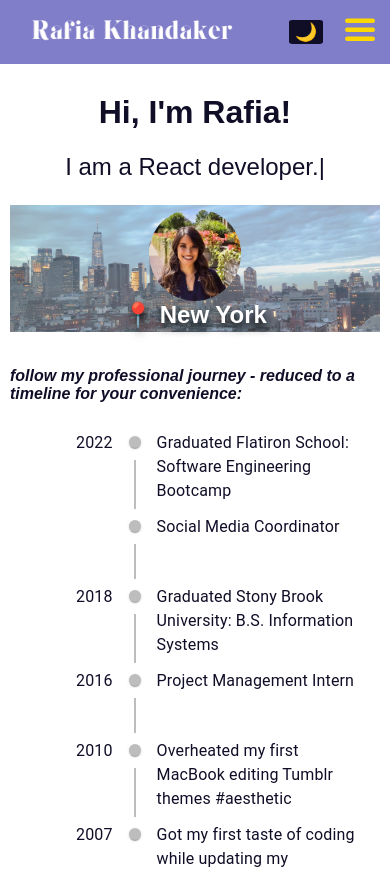
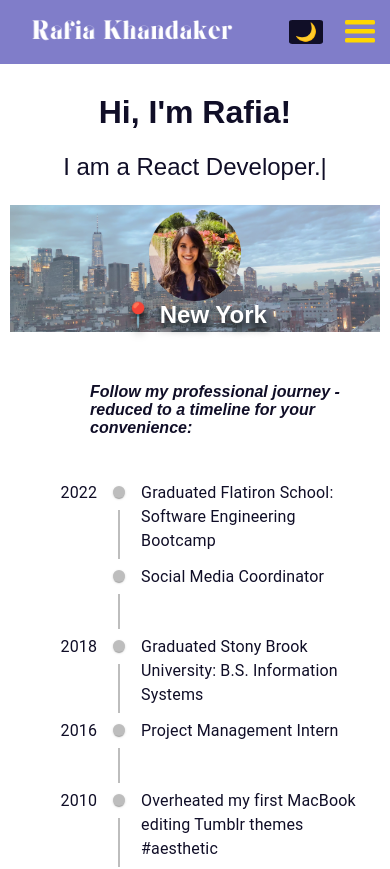
Before and after one commit to RafiaJK/portfolio, a React (Create React App) app: page / in a window 390 px wide. Shown: the top 869 px of the page. Built offline with nearby package versions, Linux system fonts and the light colour scheme.

Commit message:
tweaks to english

```diff
--- a/public/index.html
+++ b/public/index.html
@@ -2,7 +2,7 @@
 <html lang="en">
   <head>
     <meta charset="utf-8" />
-    <link rel="icon" href="%PUBLIC_URL%/initials_logo.png" />
+    <link rel="icon" href="%PUBLIC_URL%/tablogo.png" />
     <meta name="viewport" content="width=device-width, initial-scale=1" />
     <meta name="theme-color" content="#000000" />
     <meta
--- a/src/App.css
+++ b/src/App.css
@@ -19,7 +19,8 @@
 .designed-by{
   text-align: center;
   font-style: italic;
-  position:relative;
+  bottom: 0px;
+  z-index: -1;
 }
 
 @media (prefers-reduced-motion: no-preference) {
--- a/src/CodingTimeline.js
+++ b/src/CodingTimeline.js
@@ -11,11 +11,11 @@ import TimelineOppositeContent, {
 
 export default function OppositeContentTimeline() {
   return (
-    <Timeline className="home-timeline"
+    <div className='home-timeline'>
+    <Timeline
       sx={{
         [`& .${timelineOppositeContentClasses.root}`]: {
-          flex: 0.4,
-
+          flex: 0.3,
         },
       }}
     >
@@ -84,5 +84,7 @@ export default function OppositeContentTimeline() {
         <TimelineContent>Got my first taste of coding while updating my MySpace layout daily (so, so, SO much neon)</TimelineContent>
       </TimelineItem>
     </Timeline>
+
+  </div>
   );
 }
--- a/src/ConcertList.js
+++ b/src/ConcertList.js
@@ -38,7 +38,7 @@ export default function QuiltedImageList() {
 
   <div className='concert-grid'>
     <ImageList
-      sx={{height: 500 }}
+      sx={{height: 400 }}
       variant="quilted"
       cols={4}
       // rowHeight={150}
--- a/src/Home.css
+++ b/src/Home.css
@@ -1,6 +1,11 @@
 
 .Home{
     text-align: center;
+}
+
+.prof-journey{
+    text-align: left;
+    margin-left: 5em;
 }
 
 .home-timeline{
@@ -9,7 +14,8 @@
     left:0px;
     margin-left: auto;
     margin-right: auto;
-
+    /* height:20em;
+    overflow: scroll; */
 }
 
 .typing-animation{
--- a/src/Home.js
+++ b/src/Home.js
@@ -12,9 +12,9 @@ function Home() {
 
       <TypeAnimation className='typing-animation'
         sequence={[
-        'I am a software engineer.',
+          'I am a Software Engineer.',
           1000, // Waits 1s
-        'I am a React developer.',
+          'I am a React Developer.',
           2000, // Waits 2s
           'I am a ',
           () => {
@@ -35,9 +35,10 @@ function Home() {
 
       <br></br>
 
-    <h4> <i>follow my professional journey - reduced to a timeline for your convenience:</i></h4>
-    <CodingTimeline/>
-
+      <div className='prof-journey'>
+        <p><b><i>Follow my professional journey - reduced to a timeline for your convenience:</i></b></p>
+        <CodingTimeline />
+      </div>
 
     </div>
   );
--- a/src/Nav.js
+++ b/src/Nav.js
@@ -46,10 +46,10 @@ function Nav({toggleTheme, theme}) {
 
       <div className="menu-icon" onClick={toggleNav}>
 
-        <svg viewBox="0 0 100 80" width="30" height="25">
-          <rect width="100" height="15" rx="8"></rect>
-          <rect y="30" width="100" height="15" rx="8"></rect>
-          <rect y="60" width="100" height="15" rx="8"></rect>
+        <svg viewBox="0 0 100 70" width="30" height="25">
+          <rect width="100" height="15" rx="5"></rect>
+          <rect y="30" width="100" height="15" rx="5"></rect>
+          <rect y="60" width="100" height="15" rx="5"></rect>
         </svg>
       </div>
 
--- a/src/about.css
+++ b/src/about.css
@@ -5,9 +5,18 @@
 }
 
 .concert-grid{
-    max-width:100%;
+    /* max-width:75%; */
     float: left;
+    margin-left: 1em;
+    margin-right: 1em;
 }
+
+/* .concert-grid ul{
+    height: auto;
+    width: auto;
+    max-width: 550px;
+    max-height: 400px;
+} */
 
 .favorites-list{
     text-align: left;
@@ -20,8 +29,8 @@
 }
 
 @media only screen and (max-width: 600px) {
-    .concert-grid{
-        width:500px;
+    .concert-grid ul{
+        width:100%;
         /* display:block;
         position:absolute */
     }
```
Also changed, not shown: src/App.js (+4 -3 lines), public/manifest.json, public/tablogo.png (added). Lines whose indentation alone changed are shown as unchanged.
